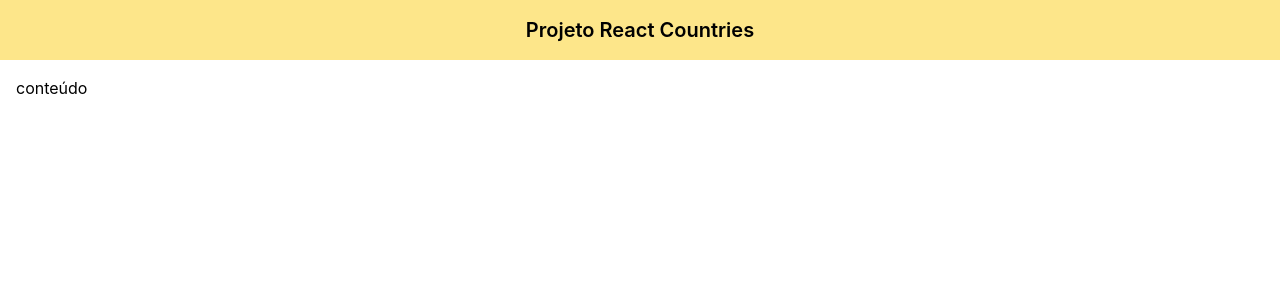
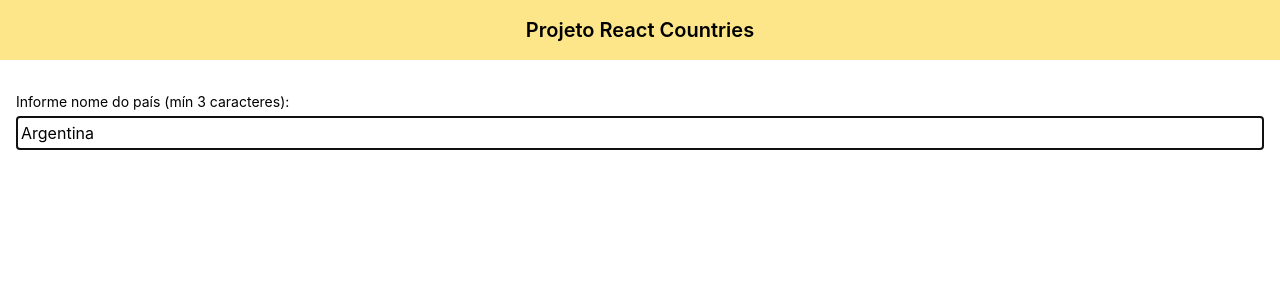
Before and after one commit to drishaolin/BootcampReact-IGTI2021-react-countries, a React (Create React App) app: page / in a window 1280 px wide. Shown: the top 300 px of the page. Built offline with nearby package versions, Linux system fonts and the light colour scheme.

Commit message:
create countryFilter and  function to set his state

```diff
--- a/public/index.html
+++ b/public/index.html
@@ -11,7 +11,7 @@
     />
     <link rel="apple-touch-icon" href="%PUBLIC_URL%/logo192.png" />
 
-    <link rel="manifest" href="%PUBLIC_URL%/manifest.json" />
+
 
     <title>React Countries</title>
   </head>
--- a/src/App.jsx
+++ b/src/App.jsx
@@ -2,7 +2,7 @@ import ReactCountriesPage from "./pages/ReactCountriesPage";
 
 
 export default function App() {
-  console.log('Teste no console do navegador');
+
 
   return (
     <ReactCountriesPage/>
--- a/src/pages/ReactCountriesPage.jsx
+++ b/src/pages/ReactCountriesPage.jsx
@@ -1,16 +1,29 @@
-import React from 'react'
-import Header from '../components/Header'
-import Main from '../components/Main'
+import React, { useState } from "react";
+import Header from "../components/Header";
+import Main from "../components/Main";
+import TextInput from "../components/TextInput";
+
+import { allCountries } from "../data/countries";
 
 export default function ReactCountriesPage() {
-    return (
-        <div>
-            <Header>
-            Projeto React Countries
-            </Header>
-       <Main>conteúdo</Main>
+  const [countryFilter, setCountryFilter] = useState("Argentina");
 
+  function handleCountryFilterChange(newCountryFilter) {
+    setCountryFilter(newCountryFilter);
+  }
 
-        </div>
-    )
+  return (
+    <div>
+      <Header>Projeto React Countries</Header>
+      <Main>
+        <TextInput
+          id="inputCountryFilter"
+          labelDescription="Informe nome do país (mín 3 caracteres):"
+          inputValue={countryFilter}
+          onInputChange={handleCountryFilterChange}
+          autoFocus
+        />
+      </Main>
+    </div>
+  );
 }
```
Also changed, not shown: roteiro.txt.
